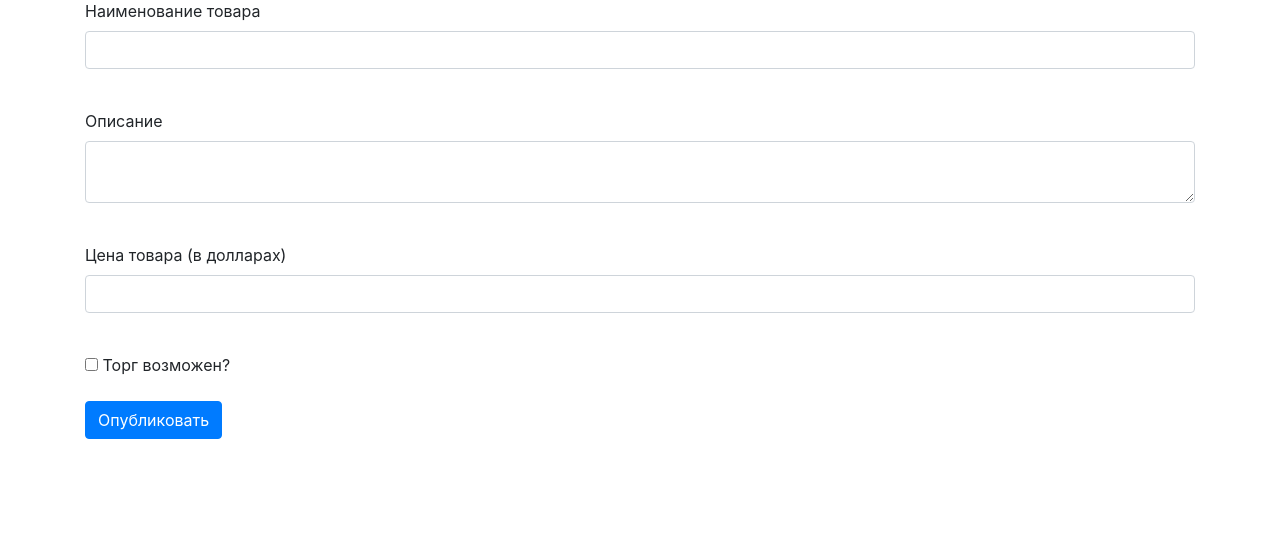
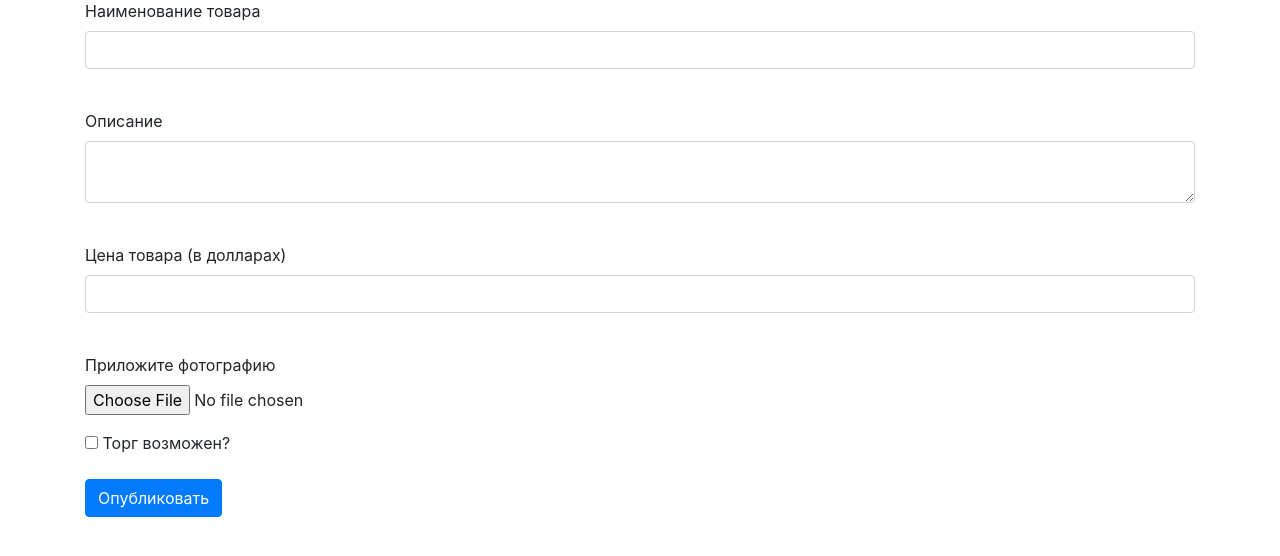
Before and after one commit to yuriosen/shop, a Flask app: page /news in a window 1280 px wide. Shown: the part 113-669 px from the top of the page. Run offline with Flask 2, Linux system fonts and the light colour scheme; a user stored in the database is signed in; some libraries are stand-ins or nearby versions.

Commit message:
можно приложить картинку

```diff
--- a/data/news.py
+++ b/data/news.py
@@ -1,7 +1,6 @@
 import datetime
 import sqlalchemy
 from sqlalchemy import orm
-
 from .db_session import SqlAlchemyBase
 from sqlalchemy_serializer import SerializerMixin
 
--- a/forms/news.py
+++ b/forms/news.py
@@ -1,6 +1,5 @@
 from flask_wtf import FlaskForm
-from wtforms import StringField, TextAreaField, IntegerField
-from wtforms import BooleanField, SubmitField
+from wtforms import StringField, TextAreaField, IntegerField, FileField, BooleanField, SubmitField
 from wtforms.validators import DataRequired
 
 
@@ -8,5 +7,6 @@ class NewsForm(FlaskForm):
     title = StringField('Наименование товара', validators=[DataRequired()])
     content = TextAreaField("Описание")
     price = StringField("Цена товара (в долларах)")
+    photo = FileField("Приложите фото")
     bargaining = BooleanField("Торг возможен?")
     submit = SubmitField('Опубликовать')
--- a/templates/news.html
+++ b/templates/news.html
@@ -31,6 +31,10 @@
             </p>
         {% endfor %}
     </p>
+    <p class="form-group">
+        <label for="photo">Приложите фотографию</label>
+        <input type="file" class="form-control-file" id="photo" name="file">
+    </p>
     <p>{{ form.bargaining() }} {{ form.bargaining.label }}</p>
     <p>{{ form.submit(type="submit", class="btn btn-primary") }}</p>
     {{message}}
```
Also changed, not shown: data/news_api.py (line endings or trailing spaces), data/users.py (line endings or trailing spaces).
